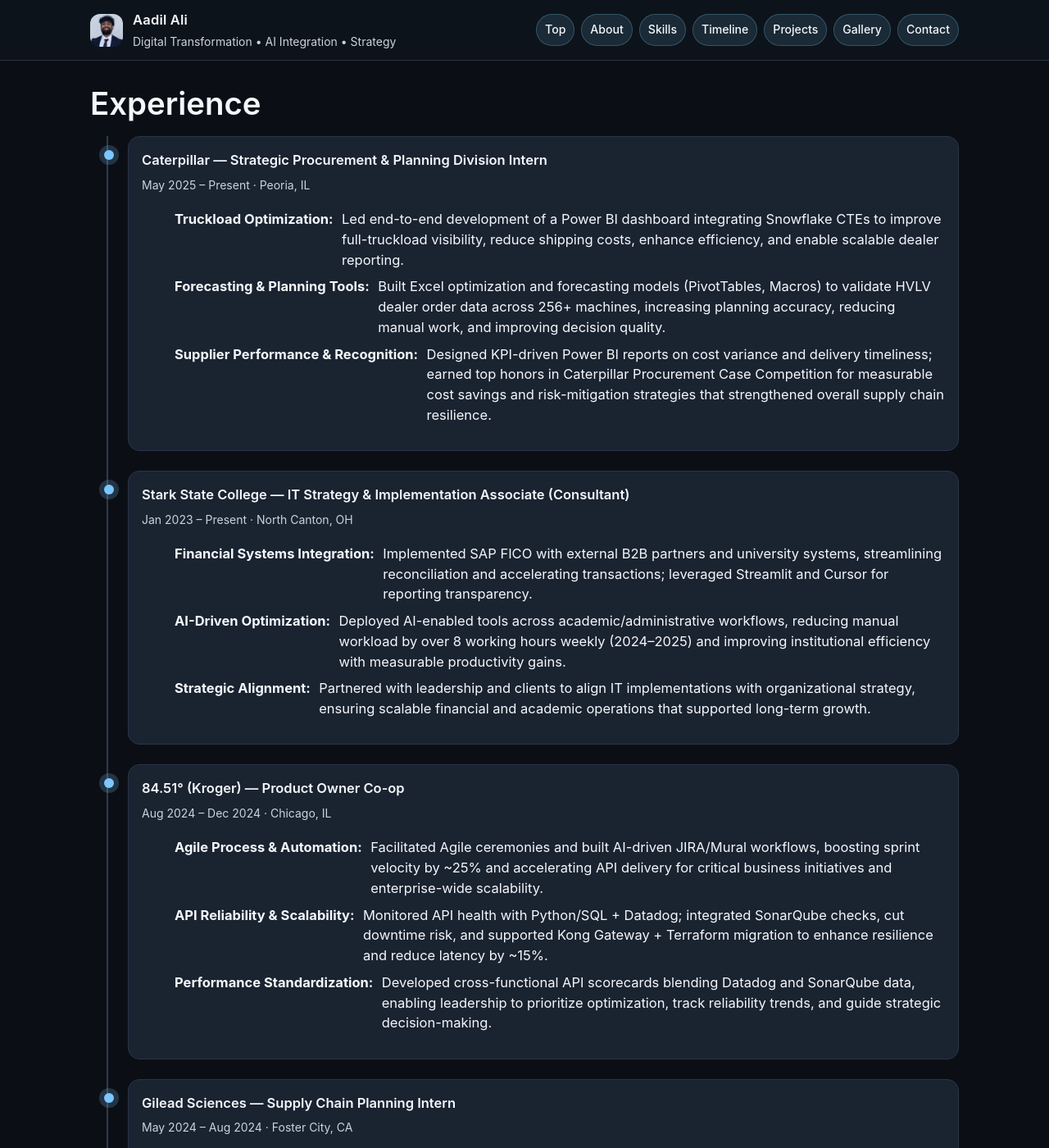
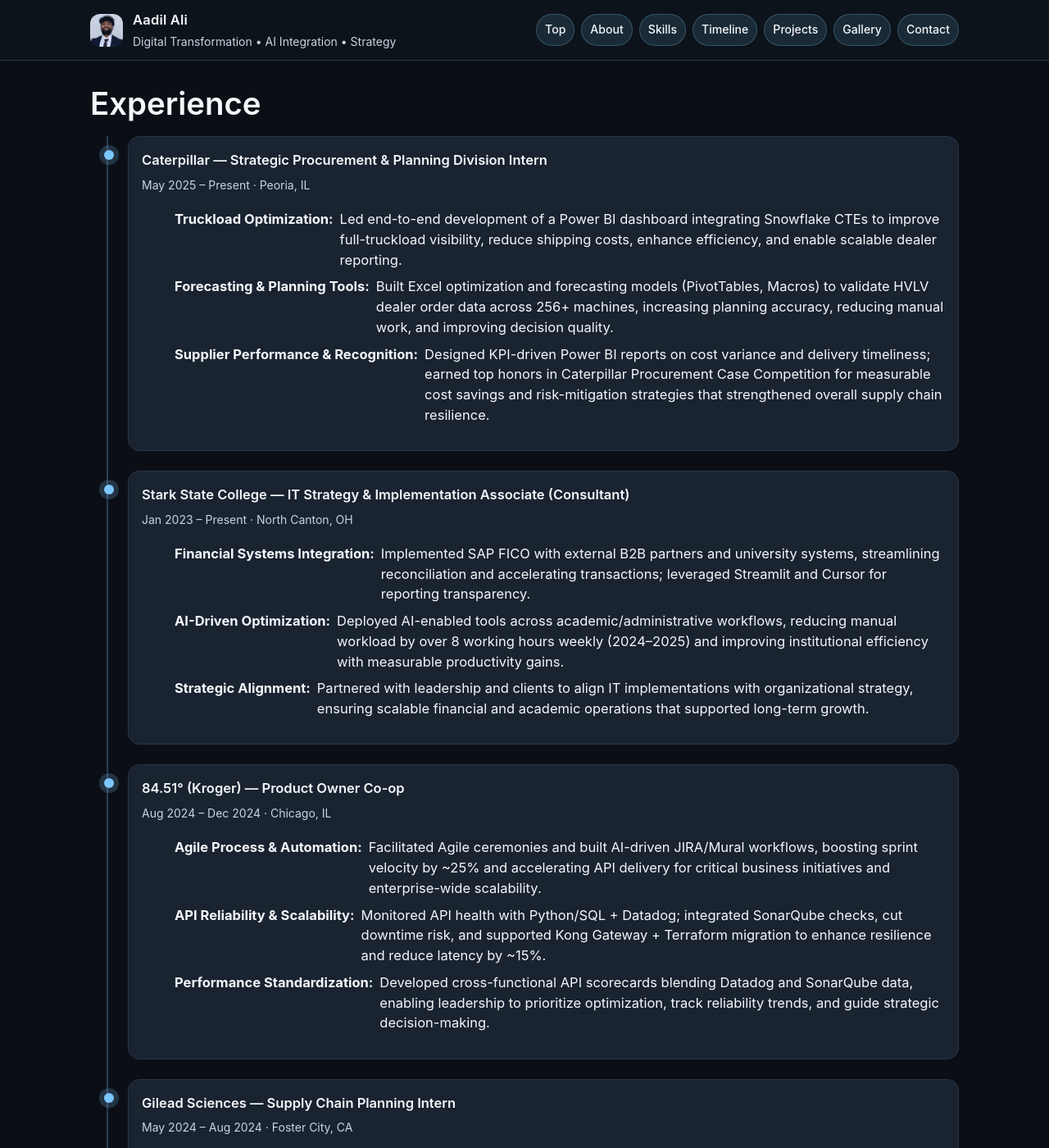
Before and after one commit to aaadil777/aaadil777.github.io, a Jekyll site: the page built from index.md, in a window 1280 px wide and 1400 px high, scrolled down 885 px. Shown: the whole window at 82% size. Built offline with Jekyll 4.4.1, drawn with Linux system fonts in a browser that asks for light colours.

Commit message:
Fixed mobile layout.

```diff
--- a/_config.yml
+++ b/_config.yml
@@ -2,6 +2,7 @@
 title: "Aadil Ali — Portfolio"
 description: "Digital transformation, AI integration, and strategy."
 lang: en
+og_image: "assets/profile.jpg"
 
 # Public URL for GitHub Pages (user/org site lives at the root)
 url: "https://aaadil777.github.io"
--- a/assets/main.css
+++ b/assets/main.css
@@ -118,36 +118,43 @@
 .node .title{ font-weight:600; margin:0 0 4px; color:var(--text); }
 .meta{ color:var(--muted); font-size:14px; margin-bottom:6px; }
 
-/* === Typed bullets – perfect alignment + caret only while typing === */
+/* === Typed bullets – caret only while typing (and mobile-friendly layout) === */
 .typed-bullets .bullet{
-  display:flex;                 /* align label + rest on one row */
-  align-items:flex-start;
-  margin:.5rem 0;
-  line-height:1.55;
+  position: relative;
+  margin: .5rem 0;
+  line-height: 1.6;
+  display: flex;                 /* keep label + text on one row */
+  align-items: flex-start;
+  gap: 8px;
+  flex-wrap: wrap;               /* wrap nicely on small screens */
 }
+
 .typed-bullets .bullet .bullet-label{
-  font-weight:700;
-  white-space:nowrap;
-  overflow:hidden;
-  display:inline-block;
-  flex-shrink:0;                /* label width won't collapse */
-  margin-right:.4rem;
-  border-right: none;           /* no caret by default */
+  font-weight: 700;
+  white-space: nowrap;           /* label doesn’t wrap */
+  overflow: hidden;
+  display: inline-block;
+  border-right: 0 !important;    /* caret only while typing */
+  padding-inline-end: 0;
+  flex: 0 0 auto;                /* label keeps its width */
 }
+
 .typed-bullets .bullet .bullet-label.typing{
-  border-right:2px solid var(--accent);
+  border-right: 2px solid var(--accent, #7dd3fc) !important;
   animation: bullet-caret-blink 1s steps(1, end) infinite;
 }
+
 .typed-bullets .bullet .bullet-rest{
-  flex:1;                       /* keeps all bodies vertically aligned */
-  opacity:0;
-  transition:opacity .35s ease .05s;
+  opacity: 0;
+  transition: opacity .35s ease .05s;
+  margin-left: 0;
+  flex: 1 1 0;                   /* take remaining width */
+  min-width: 0;                  /* prevent overflow shrink issues */
 }
 
-/* Caret blink */
-@keyframes bullet-caret-blink{
-  0%,100%{ border-right-color:transparent; }
-  50%    { border-right-color:var(--accent); }
+@keyframes bullet-caret-blink {
+  0%, 100% { border-right-color: transparent; }
+  50%      { border-right-color: var(--accent, #7dd3fc); }
 }
 
 /* Reduced motion */
@@ -241,8 +248,14 @@
   .skills-grid, .proj-grid, .gallery{ grid-template-columns:1fr; }
   .hover-preview{ display:none; }
 }
+
+@media (max-width: 700px){
+  .timeline .node{ padding:14px; }
+  .timeline .node ul{ padding-left:0; }
+  .typed-bullets .bullet{ gap:6px; }
+}
+
 @media (max-width:600px){
   .hero h1{ font-size:clamp(28px,8vw,38px); }
   .h-section{ font-size:clamp(22px,5.5vw,30px); }
-  .timeline .node ul{ padding-left:18px; }
 }
```
